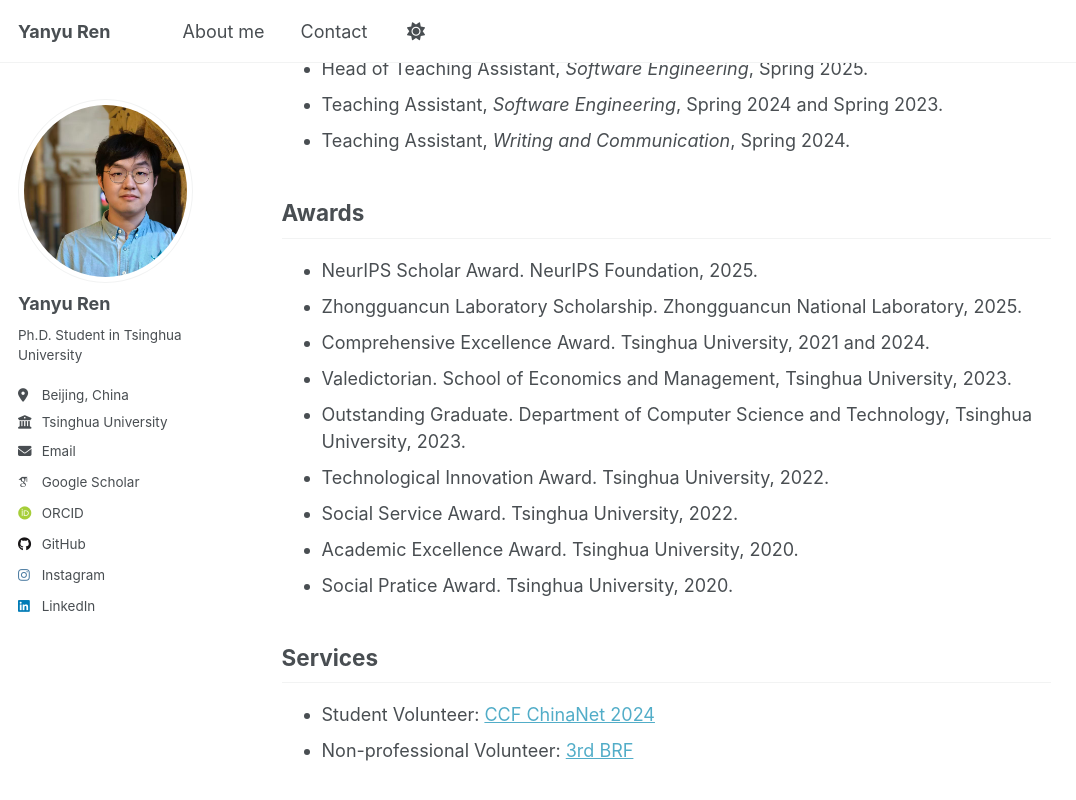
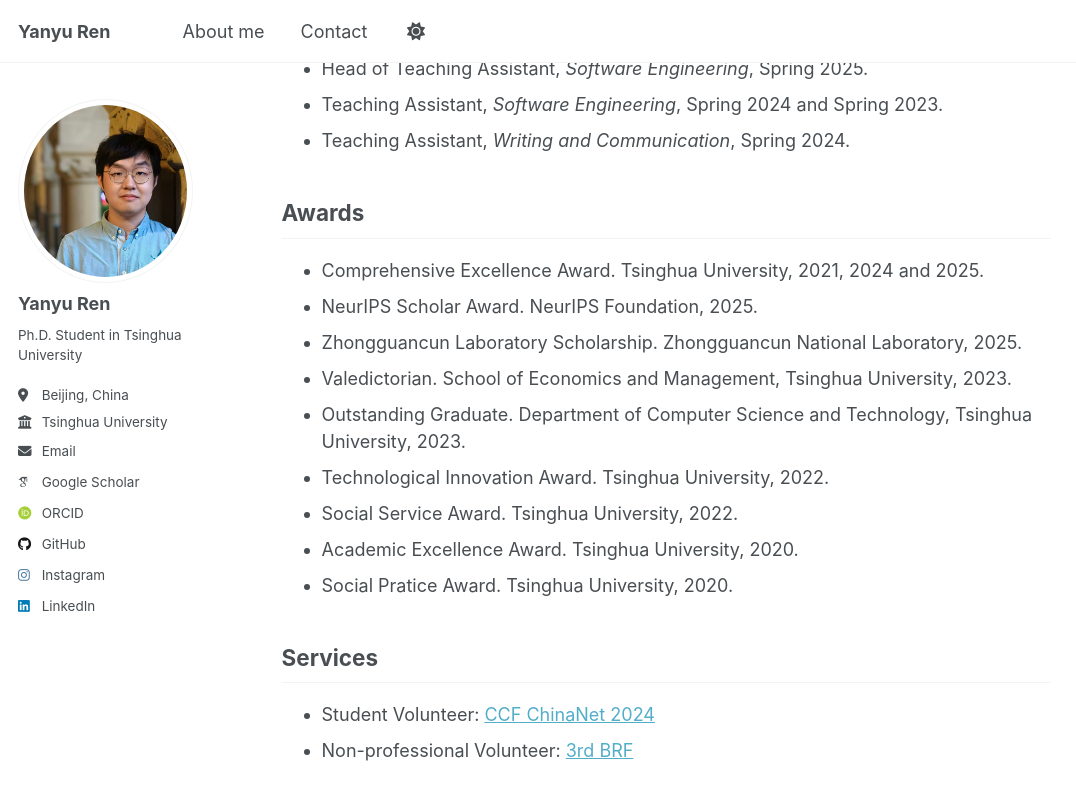
Before and after one commit to robinren03/robinren03.github.io, a Jekyll site: the page built from _pages/about.md, in a window 1280 px wide and 900 px high, scrolled down 1901 px. Shown: the top 800 px of the window, without its empty margins (0-1076 px from the left). Built offline with Jekyll 4.4.1, drawn with Linux system fonts in a browser that asks for light colours; some web fonts are replaced; a script that is not in the unit is left out.

Commit message:
Add 2025 CEA.

```diff
--- a/_pages/about.md
+++ b/_pages/about.md
@@ -66,9 +66,9 @@ Teaching
 
 Awards
 -----
+- Comprehensive Excellence Award. Tsinghua University, 2021, 2024 and 2025.
 - NeurIPS Scholar Award. NeurIPS Foundation, 2025.
 - Zhongguancun Laboratory Scholarship. Zhongguancun National Laboratory, 2025.
-- Comprehensive Excellence Award. Tsinghua University, 2021 and 2024.
 - Valedictorian. School of Economics and Management, Tsinghua University, 2023.
 - Outstanding Graduate. Department of Computer Science and Technology, Tsinghua University, 2023.
 - Technological Innovation Award. Tsinghua University, 2022.
```
